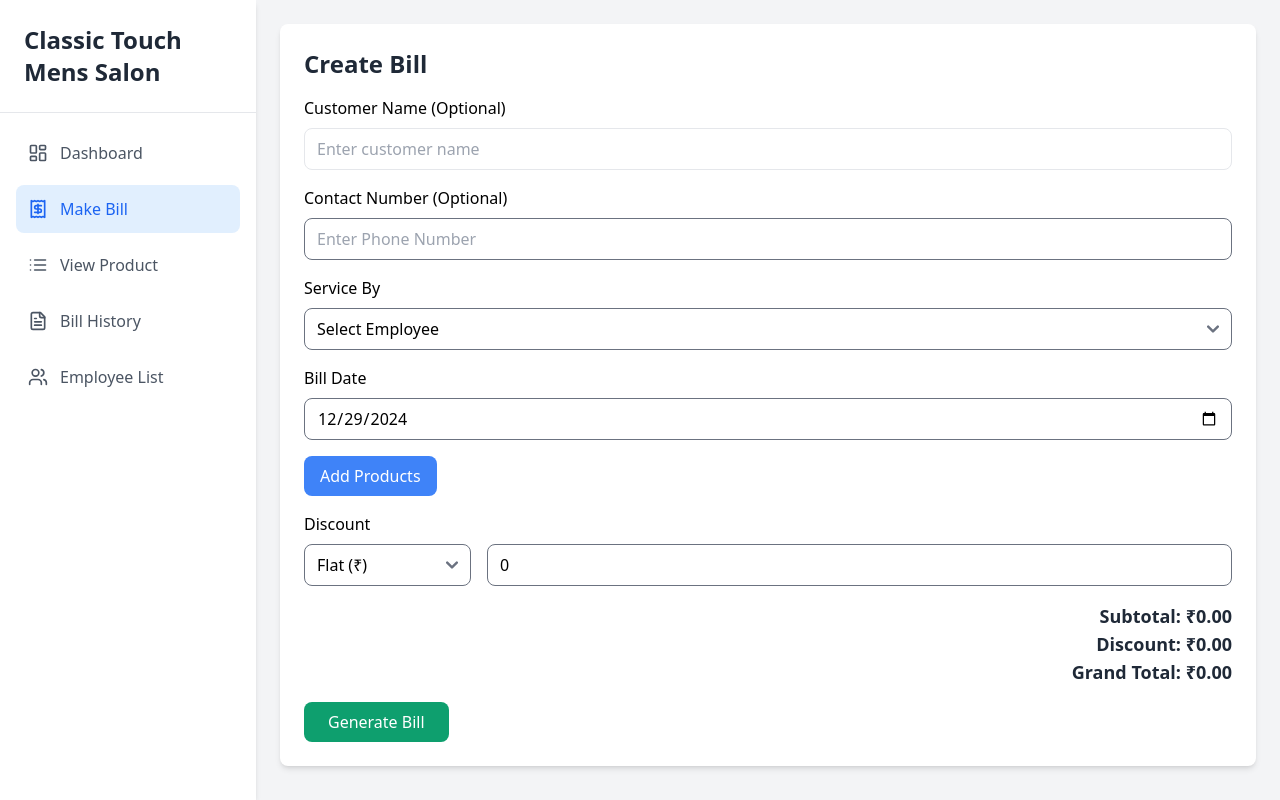
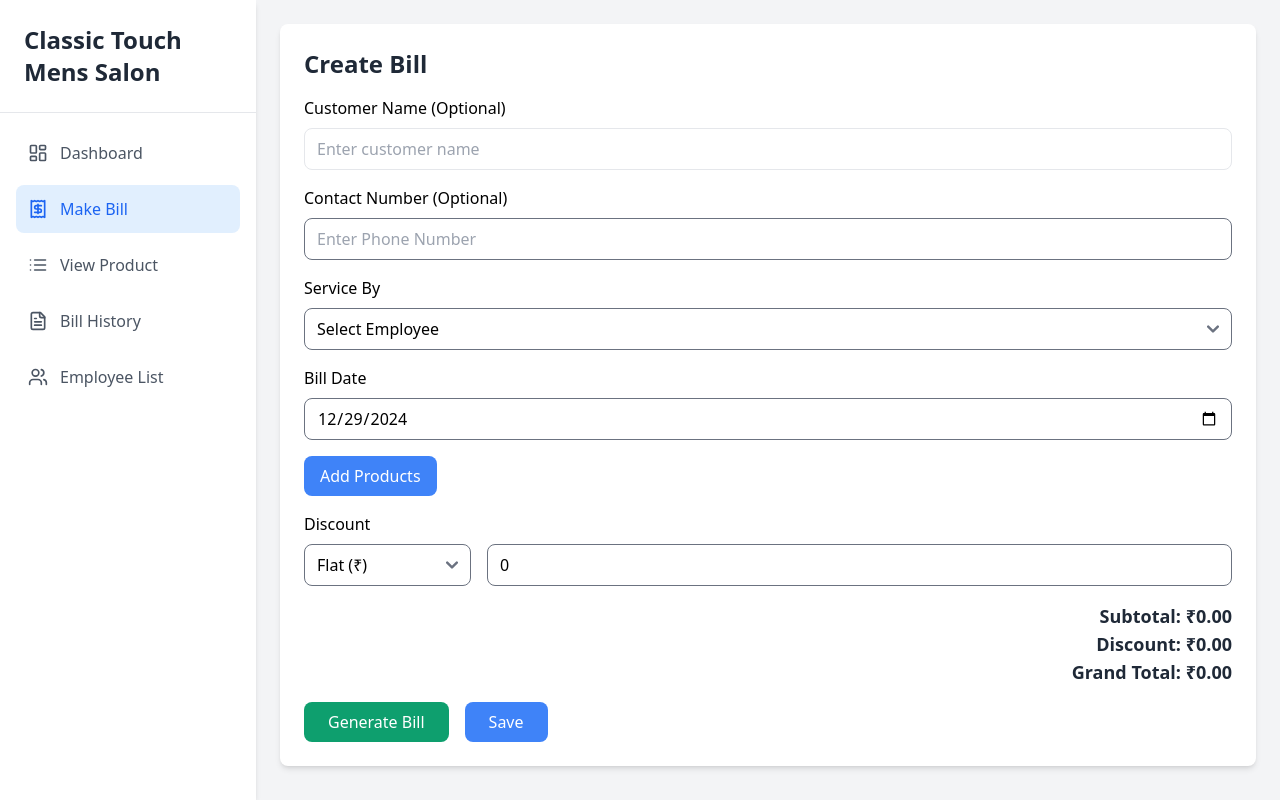
Before and after one commit to parivartanx/salon-bill, a React (Vite) app: page / in a window 1280 px wide. Both pictures are taken after a click on the button "Make Bill". Built offline with nearby package versions, Linux system fonts and the light colour scheme.

Commit message:
Added save button

```diff
--- a/src/main/query.ts
+++ b/src/main/query.ts
@@ -70,7 +70,7 @@ export const makeBill = async (
   discount: number,
   finalTotal: number,
   date: string,
-  productIds: string[]
+  productIds: string[],
 ) => {
   // Validate employeeId
   const employeeExists = db.prepare('SELECT id FROM Employee WHERE id = ?').get(employeeId)
--- a/src/renderer/src/components/BillPage.tsx
+++ b/src/renderer/src/components/BillPage.tsx
@@ -31,6 +31,8 @@ const BillPage: React.FC = () => {
     control,
     handleSubmit,
     watch,
+    getValues,
+    reset,
     formState: { errors }
   } = useForm<FormData>()
   const { employees, getAllEmployees } = useEmployeeStore()
@@ -46,6 +48,8 @@ const BillPage: React.FC = () => {
   const [selectedProducts, setSelectedProduct] = useState<Product[]>([])
   const [searchTerm, setSearchTerm] = useState('')
   const watchDiscount = watch('discount', 0)
+
+  let print = true;
 
   const { addBill } = useBillStore()
 
@@ -90,7 +94,7 @@ const BillPage: React.FC = () => {
   )
 
   const onSubmit: SubmitHandler<FormData> = (data) => {
-    const { customerName, phone, selectedEmployee, billDate } = data
+    const { customerName, phone, selectedEmployee, billDate } = data;
 
     if (totals.subtotal === 0) {
       toast.error('Please enter amount')
@@ -108,17 +112,20 @@ const BillPage: React.FC = () => {
       finalTotal: totals.grandTotal,
       subTotal: totals.subtotal,
       productIds: selectedProductIds,
-      date: new Date(billDate).toISOString()
+      date: new Date(billDate).toISOString(),
+      isPrint: print
     }
 
-    addBill(bill)
-    alert(
-      `Bill Generated!\n\nCustomer: ${customerName}\nContact: ${phone}\nService By: ${selectedEmployee ?? selectedEmployeeId}\nSubtotal: ₹${totals.subtotal.toFixed(
-        2
-      )}\nDiscount: ₹${totals.discountAmount.toFixed(2)}\nGrand Total: ₹${totals.grandTotal.toFixed(
-        2
-      )}`
-    )
+    addBill(bill).then(()=>{
+      reset()
+    })
+    // alert(
+    //   `Bill Generated!\n\nCustomer: ${customerName}\nContact: ${phone}\nService By: ${selectedEmployee ?? selectedEmployeeId}\nSubtotal: ₹${totals.subtotal.toFixed(
+    //     2
+    //   )}\nDiscount: ₹${totals.discountAmount.toFixed(2)}\nGrand Total: ₹${totals.grandTotal.toFixed(
+    //     2
+    //   )}`
+    // )
   }
 
   return (
@@ -278,12 +285,27 @@ const BillPage: React.FC = () => {
         </div>
 
         {/* Submit Button */}
+        <div className='flex gap-4'>
         <button
+          onClick={()=>{print = true}}
           type="submit"
           className="bg-green-500 text-white px-6 py-2 rounded-lg hover:bg-green-600 transition"
         >
           Generate Bill
         </button>
+        <button
+          type="button"
+          onClick={() => {
+            print = false;
+            onSubmit(getValues())
+          }}
+          className="bg-blue-500 text-white px-6 py-2 rounded-lg hover:bg-blue-600 transition"
+        >
+          Save
+        </button>
+        </div>
+
+
       </form>
 
       {/* Product Dialog */}
--- a/src/renderer/src/stores/bill-store.ts
+++ b/src/renderer/src/stores/bill-store.ts
@@ -30,7 +30,6 @@ export const useBillStore = create<BillStore>((set,get) => ({
                 employeeCurrentMonthBill:saleReport.employeeCurrentMonthBill
             }
 
-            console.log("Analytics report",analyticsReport)
             set({analytics:analyticsReport})
             return analyticsReport;
         }catch(e){
@@ -45,6 +44,7 @@ export const useBillStore = create<BillStore>((set,get) => ({
                 set((state) => ({
                     bills: [...state.bills, bill]
                 }))
+                toast.success('Bill added successfully')
                 return;
             }
             toast.error(`Failed ${response.message}`)
--- a/src/renderer/src/types/Bill.ts
+++ b/src/renderer/src/types/Bill.ts
@@ -8,5 +8,6 @@ export interface Bill {
     discount?: number;
     finalTotal: number;
     date: string;
-    employeeName?:string
+    employeeName?:string,
+    isPrint?:boolean
 }
```
Also changed, not shown: src/main/index.ts (+10 -2 lines), 1 other file (tests, documents, lock files or other folders).
